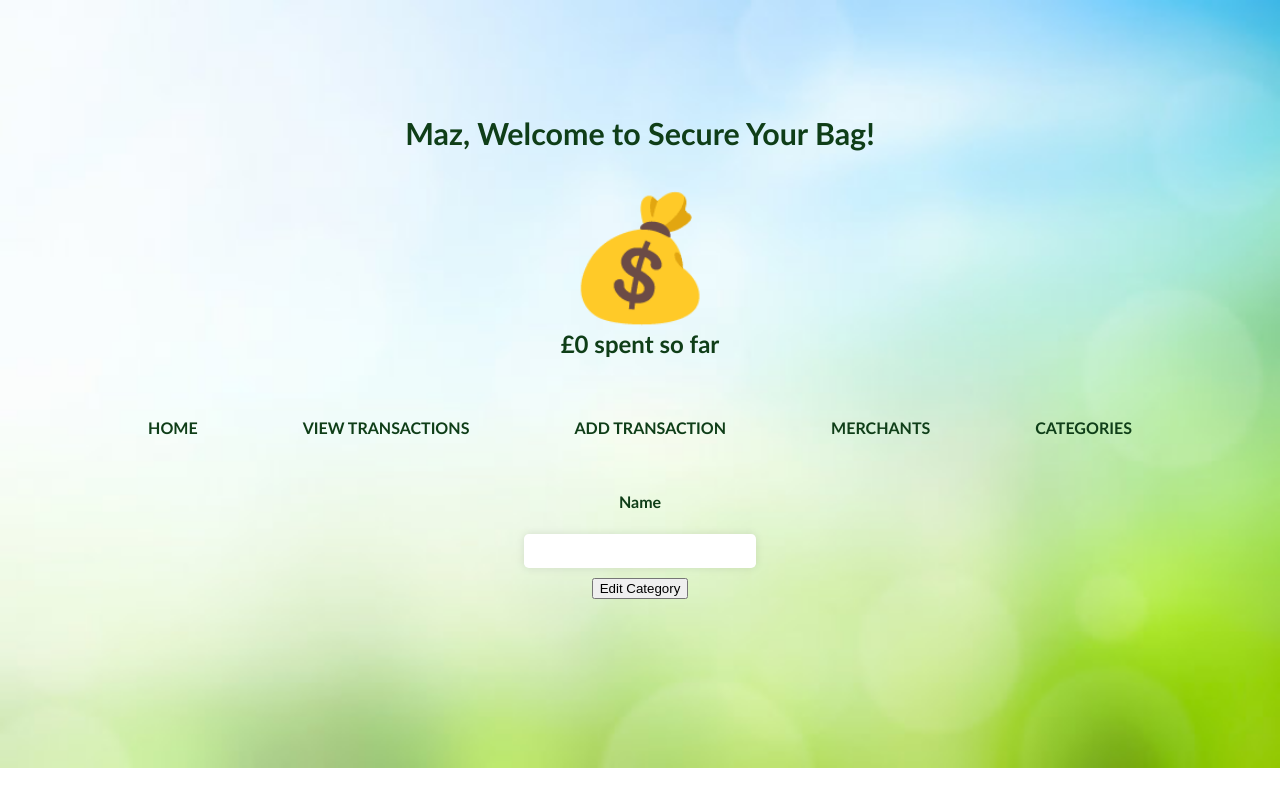
After one commit to mashy1997/project_1_secure_your_bag, a Flask app: page /categories/1/edit in a window 1280 px wide. The commit adds this page. Run offline with Flask 3, Linux system fonts and the light colour scheme; data that the repository does not hold is empty; some libraries are stand-ins or nearby versions.

Commit message:
added more css

```diff
--- a/app.py
+++ b/app.py
@@ -3,6 +3,7 @@ from flask import Flask, render_template
 from controllers.customer_transaction_controller import customer_transactions_blueprint
 from controllers.merchant_controller import merchants_blueprint
 from controllers.category_controller import categories_blueprint
+import repositories.customer_transaction_repository as customer_transaction_repository
 
 app = Flask(__name__)
 
@@ -10,8 +11,17 @@ app.register_blueprint(customer_transactions_blueprint)
 app.register_blueprint(merchants_blueprint)
 app.register_blueprint(categories_blueprint)
 
+@app.context_processor
+def total():
+    customer_transactions = customer_transaction_repository.select_all()
+    total_amount_spent = 0
+    for spent in customer_transactions:
+        total_amount_spent += spent.amount
+    return {'total_amount':total_amount_spent}
+
 @app.route('/')
 def home():
+
     return render_template('index.jinja')
 
 if __name__ == '__main__':
--- a/controllers/category_controller.py
+++ b/controllers/category_controller.py
@@ -25,6 +25,20 @@ def create_category():
     category_repository.save(category)
     return redirect('/categories')
 
+#EDIT, GET 'merchants/<id>/edit'
+@categories_blueprint.route("/categories/<id>/edit", methods=['GET'])
+def edit_category(id):
+    category = category_repository.select(id)
+    return render_template('/categories/edit.jinja', category = category)
+
+#UPDATE, PUT '/categories/<id>'
+@categories_blueprint.route("/categories/<id>", methods= ['POST'])
+def update_category(id):
+    name = request.form['name']
+    category = Category(name, id)
+    category_repository.update(category)
+    return redirect('/categories')
+
 #DELETE, '/categories/<id>'
 @categories_blueprint.route("/categories/<id>/delete", methods = ['POST'])
 def delete_category(id):
--- a/controllers/merchant_controller.py
+++ b/controllers/merchant_controller.py
@@ -28,14 +28,14 @@ def create_merchant():
 #EDIT, GET 'merchants/<id>/edit'
 @merchants_blueprint.route("/merchants/<id>/edit", methods=['GET'])
 def edit_merchant(id):
-    merchant = merchant_repository.select_all()
+    merchant = merchant_repository.select(id)
     return render_template('/merchants/edit.jinja', merchant = merchant)
 
 #UPDATE, PUT '/merchants/<id>'
 @merchants_blueprint.route("/merchants/<id>", methods=['POST'])
 def update_merchant(id):
     name = request.form['name']
-    merchant = Merchant(name)
+    merchant = Merchant(name, id)
     merchant_repository.update(merchant)
     return redirect('/merchants')
 
--- a/repositories/category_repository.py
+++ b/repositories/category_repository.py
@@ -41,3 +41,13 @@
     sql = "DELETE FROM categories WHERE id = %s"
     values = [id]
     run_sql(sql, values)
+
+def update(category):
+    sql = "UPDATE categories SET name = %s where id=%s"
+    values = [category.name, category.id]
+    run_sql(sql, values)
+
+# def add_all_amounts(amount):
+#     total_amount = []
+
+#     sql = "SELECT amount FROM categories"
--- a/repositories/merchant_repository.py
+++ b/repositories/merchant_repository.py
@@ -40,3 +40,8 @@
     sql = "DELETE FROM merchants WHERE id = %s"
     values = [id]
     run_sql(sql, values)
+
+def update(merchant):
+    sql = "UPDATE merchants SET name = %s where id=%s"
+    values = [merchant.name, merchant.id]
+    run_sql(sql, values)
--- a/static/css/buttons.css
+++ b/static/css/buttons.css
@@ -9,3 +9,123 @@
     justify-content: center;
     padding-top: 50px
 }
+
+.delete_button {
+    background-color: #f44336;
+    color: #fff;
+    border: none;
+    padding: 5px 10px;
+    margin: 5px 0;
+    font-size: 12px;
+    font-weight: bold;
+    border-radius: 15px;
+    cursor: pointer;
+  }
+
+  .delete_button:hover {
+    background-color: #d32f2f;
+}
+
+button[type="submit"] {
+    background-color: #2196f3;
+    color: #fff;
+    border: none;
+    padding: 2px 10px;
+    margin: 10px 0;
+    font-size: 17px;
+    border-radius: 10px;
+    cursor: pointer;
+  }
+
+  button[type="submit"]:hover {
+    background-color: #0d8bf0;
+}
+
+form button[type="submit"] {
+  font-size: 1rem;
+  font-weight: bold;
+  padding: 0.5rem 1rem;
+  border: none;
+  border-radius: 0.2rem;
+  background-color: #2196f3;
+  color: white;
+  box-shadow: 0 0 0.5rem rgba(0, 0, 0, 0.1);
+  transition: background-color 0.2s ease;
+  cursor: pointer;
+}
+
+form button[type="submit"]:hover {
+  background-color: #27ae60;
+}
+
+.add_merchant_button {
+  display: block;
+  width: 180px;
+  margin: 20px auto;
+  padding: 10px;
+  background-color: #2196f3;
+  color: white;
+  text-align: center;
+  text-decoration: none;
+}
+
+.delete_merchant_button {
+    background-color: #f44336;
+    color: #fff;
+    border: none;
+    padding: 5px 10px;
+    margin: 5px 0;
+    font-size: 12px;
+    font-weight: bold;
+    border-radius: 15px;
+    cursor: pointer;
+  }
+
+  .delete_merchant_button:hover {
+    background-color: #da190b;
+  }
+
+  a {
+    text-decoration: none;
+    color: #4CAF50;
+    font-weight: bold;
+  }
+
+  a:hover {
+    text-decoration: underline;
+  }
+
+
+.add_category_button {
+  display: inline-block;
+  padding: 12px;
+  background-color: #2196f3;
+  color: white;
+  text-decoration: none;
+  border-radius: 10px;
+  text-align: center;
+}
+
+.delete_category_button {
+  background-color: #f44336;
+  color: #fff;
+  border: none;
+  padding: 5px 10px;
+  margin: 5px 40px;
+  font-size: 12px;
+  font-weight: bold;
+  border-radius: 15px;
+  cursor: pointer;
+}
+
+.money_bag {
+  margin-top: 30px;
+	width: 100%;
+	text-align: center;
+}
+
+.money_bag::after {
+  content: "\1F4B0";
+  font-size: 120px;
+	display: block;
+}
--- a/static/css/forms.css
+++ b/static/css/forms.css
@@ -11,3 +11,78 @@ input[type="submit"] {
    border: 1px solid #eee;
    display: block;
 }
+
+.delete_form {
+  display: inline-block;
+}
+
+form {
+  display: flex;
+  flex-direction: column;
+  align-items: center;
+  justify-content: center;
+}
+
+form div {
+  margin-bottom: 1rem;
+  width: 80%;
+  display: flex;
+  flex-direction: column;
+  justify-content: center;
+}
+
+form label {
+  font-size: 1rem;
+  font-weight: bold;
+  margin-bottom: 0.5rem;
+}
+
+form input[type="text"],
+form input[type="number"],
+form select {
+  font-size: 1rem;
+  padding: 0.5rem;
+  border-radius: 0.3rem;
+  border: none;
+  box-shadow: 0 0 0.5rem rgba(0, 0, 0, 0.1);
+  color: #0f3e18;
+}
+
+.form-container {
+  display: flex;
+  justify-content: center;
+  align-items: center;
+  height: 35vh;
+}
+
+form {
+  width: 50%;
+  display: flex;
+  margin: auto;
+  text-align: center;
+  margin-top: 20px;
+}
+
+form div {
+  margin-bottom: 10px;
+  display: flex;
+  justify-content: center;
+  margin-top: 20px;
+}
+
+input[type],
+select {
+  width: 50%;
+  padding: 15px;
+  margin: auto;
+  margin-top: 15px;
+}
+
+button[type="submit"] {
+  padding: 5px 5px;
+  background-color: #4CAF50;
+  color: white;
+  border: none;
+  border-radius: 2px;
+  cursor: pointer;
+}
--- a/static/css/style.css
+++ b/static/css/style.css
@@ -4,23 +4,46 @@ body {
     background-repeat: no-repeat;
     color: #0f3e18;
     font-family:'Trebuchet MS', 'Lucida Sans Unicode', 'Lucida Grande', 'Lucida Sans', Arial, sans-serif;
-    padding: 0px;
-    margin: 0px;
+    padding: 30px;
+    margin: 30px;
 }
 
 h1, h2, h3, h4, h5, h6 {
     font-family: 'Trebuchet MS', 'Lucida Sans Unicode', 'Lucida Grande', 'Lucida Sans', Arial, sans-serif;
     margin: 0px;
-    padding:0px
+    padding:0px;
+    text-align: center;
 }
+
+.menu {
+    list-style: none;
+    margin: 0;
+    padding: 0;
+    display: flex;
+    justify-content: center;
+    align-items: center;
+}
+
+.menu a {
+    text-decoration: none;
+    color: #333;
+    font-weight: bold;
+    font-size: 16px;
+}
+
+p {
+    font-size: 15px;
+    margin: 10px 0;
+  }
 
 h1 {
     font-size: 1.9em;
     color: #0f3e18;
     display: flex;
     justify-content: center;
-    padding-top: 100px
+    padding-top: 55px
 }
+
 
 a, a:link, a:visited {
     color: #0f3e18;
@@ -37,7 +60,7 @@ nav {
     margin: 0px;
     display: flex;
     justify-content: center;
-    padding-top: 200px
+    padding-top: 50px
 }
 
 nav ul li {
@@ -47,13 +70,49 @@ nav ul li {
 ul {
     display: flex;
     list-style-type: none;
-    gap: 85px
+    gap: 85px;
+    text-align: center;
 }
 
 .customer_transaction {
     display: flex;
-    flex-direction: column;
-    gap: 20px;
-    padding-left: 540px;
     padding-top: 45px
 }
+
+.content {
+    width: 300px;
+}
+
+input, select {
+    font-size: 15px;
+    padding: 10px;
+    border-radius: 10px;
+    border: none;
+    margin-bottom: 35px;
+    width: 45%;
+    box-sizing: border-box;
+}
+
+input:focus, select:focus {
+    outline: none;
+    box-shadow: 0px 0px 3px #2196f3;
+  }
+
+  li {
+    display: inline-block;
+    margin: 10px;
+  }
+
+.category_list, ul {
+        list-style: none;
+        padding: 40px;
+}
+
+.category_list, li {
+        margin-bottom: 15px;
+}
+
+.customer_transaction {
+    display: flex;
+    justify-content: center;
+}
--- a/templates/base.jinja
+++ b/templates/base.jinja
@@ -14,6 +14,9 @@
 </head>
 <body>
 <h1>Maz, Welcome to Secure Your Bag! </h1>
+<div class="money_bag"></div>
+  <h2> £{{ total_amount }} spent so far</h2>
+
     <header>
         <nav>
             <ul class="menu">
--- /dev/null
+++ b/templates/categories/edit.jinja
@@ -0,0 +1,14 @@
+{% extends "base.jinja" %}
+{% block content %}
+
+<form action="/categories/{{category.id}}" method="POST">
+    <div>
+        <label for="name">Name</label>
+        <input type="text" id="name" name="name" value="{{category.name}}" required autofocus>
+    </div>
+
+    <button types="submit">Edit Category</button>
+
+</form>
+
+{% endblock %}
--- a/templates/customer_transactions/index.jinja
+++ b/templates/customer_transactions/index.jinja
@@ -6,9 +6,9 @@
         <div class="content">
         <a href="/customer_transactions/{{ customer_transaction.id }}">Description: {{customer_transaction.description }}</a>
         <div class="description">
-        <span class="amount">Amount:{{customer_transaction.amount}}</span>
-        <span class="merchant">Merchant:{{customer_transaction.merchant.name}}</span>
-        <p><i>Category:{{customer_transaction.category.name}}</i></p>
+        <span class="amount">Amount:  {{customer_transaction.amount}}</span>
+        <span class="merchant">Merchant:  {{customer_transaction.merchant.name}}</span>
+        <p><i>Category:  {{customer_transaction.category.name}}</i></p>
             </div>
         </div>
     </div>
--- a/templates/customer_transactions/show.jinja
+++ b/templates/customer_transactions/show.jinja
@@ -3,7 +3,7 @@
 
     <div>
         <p>{{customer_transaction.description}}</p>
-        <hr>
+
         <p>{{customer_transaction.amount}}</p>
         <p>{{customer_transaction.merchant.name}}</p>
         <p>{{customer_transaction.category.name}}</p>
--- a/templates/index.jinja
+++ b/templates/index.jinja
@@ -1,6 +1,7 @@
 {% extends "base.jinja" %}
 {% block home %}
-<section id="home-image">
+<h2>{{ total_amount_spent }}</h2>
+{# <section id="home-image">
 
-</section>
+</section> #}
 {% endblock %}
--- a/templates/merchants/edit.jinja
+++ b/templates/merchants/edit.jinja
@@ -1,6 +1,7 @@
-{% extends "base.html" %}
+{% extends "base.jinja" %}
 {% block content %}
 
+<div class="form-container">
     <form action="/merchants/{{merchant.id}}" method="POST">
         <div>
             <label for="name">Name</label>
@@ -10,5 +11,6 @@
         <button types="submit">Edit Merchant</button>
 
     </form>
+    </div>
 
 {% endblock %}
--- a/templates/merchants/index.jinja
+++ b/templates/merchants/index.jinja
@@ -1,5 +1,5 @@
 {% extends "base.jinja" %}
-{% block content%}
+{% block content %}
 
 <h1>Merchants</h1>
 
@@ -14,9 +14,10 @@
     </li>
     <p>
         <form action="/merchants/{{ merchant.id }}/delete" method="POST">
-            <input class="delete_button" type="submit" value="delete">
+            <input class="delete_merchant_button" type="submit" value="delete">
         </form>
     </p>
+    <a href="/merchants/{{merchant.id}}/edit">Edit</a>
     {% endfor %}
 </ul>
 
```
Also changed, not shown: controllers/customer_transaction_controller.py (+19 -0 lines), repositories/customer_transaction_repository.py (+8 -0 lines), templates/categories/index.jinja (+5 -2 lines), templates/merchants/new.jinja (+7 -5 lines). Lines whose indentation alone changed are shown as unchanged.
